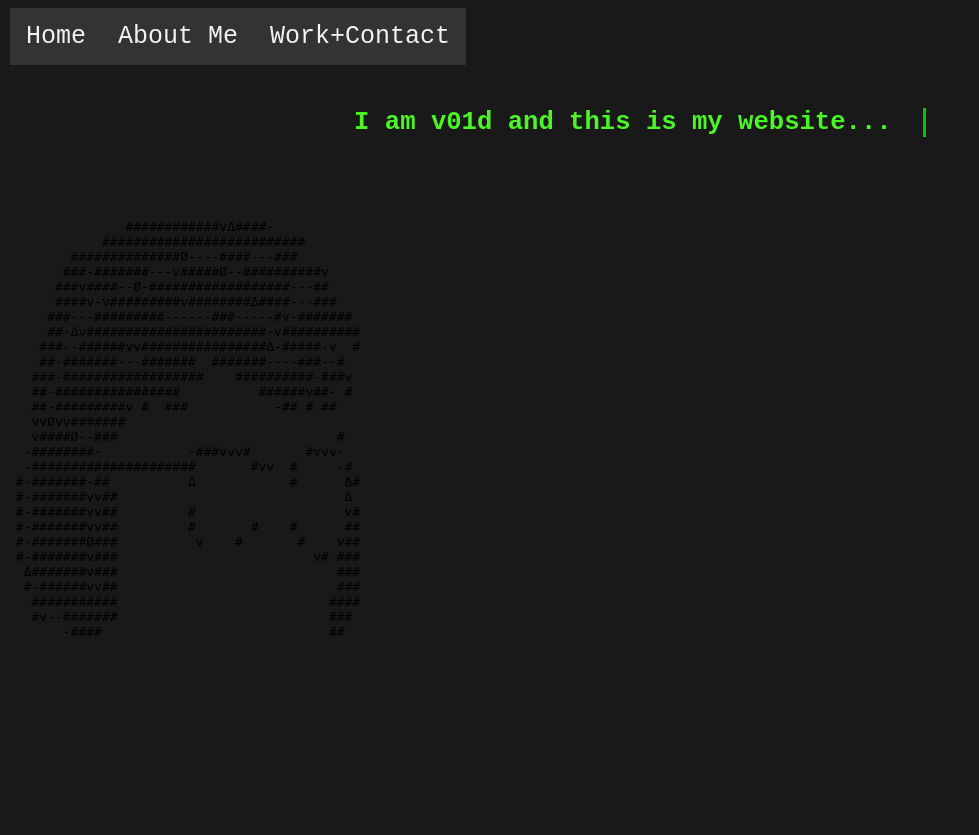
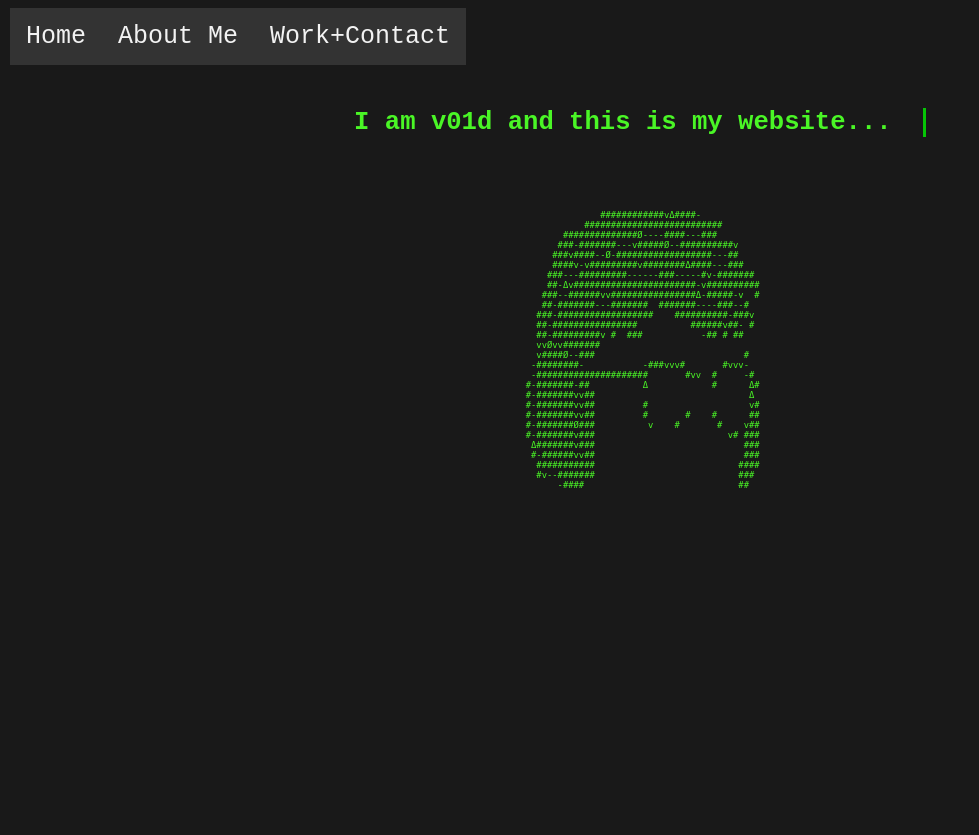
Before and after one commit to V01Ddev/v01d-website, a PHP site: page / in a window 1280 px wide. Shown: the top 835 px of the page, without its empty margins (0-979 px from the left). Run offline with PHP 8.4, Linux system fonts and the light colour scheme.

Commit message:
Add files via upload

```diff
--- a/style.css
+++ b/style.css
@@ -69,6 +69,13 @@
 	/* TYPE */
 
 
+    pre {
+        white-space: pre;
+        margin: 1em 0;
+        text-align: center;
+        font-size: 0.69vw;
+        color: #4AF626;
+    }
 
 	h2 {
 		text-align: left;
@@ -301,6 +308,11 @@
 	/* TYPE */
 
 
+    pre {
+        white-space: pre;
+        margin: 1em 0;
+        color: #4AF626;
+    }
 
 	h2 {
 		text-align: left;
```
